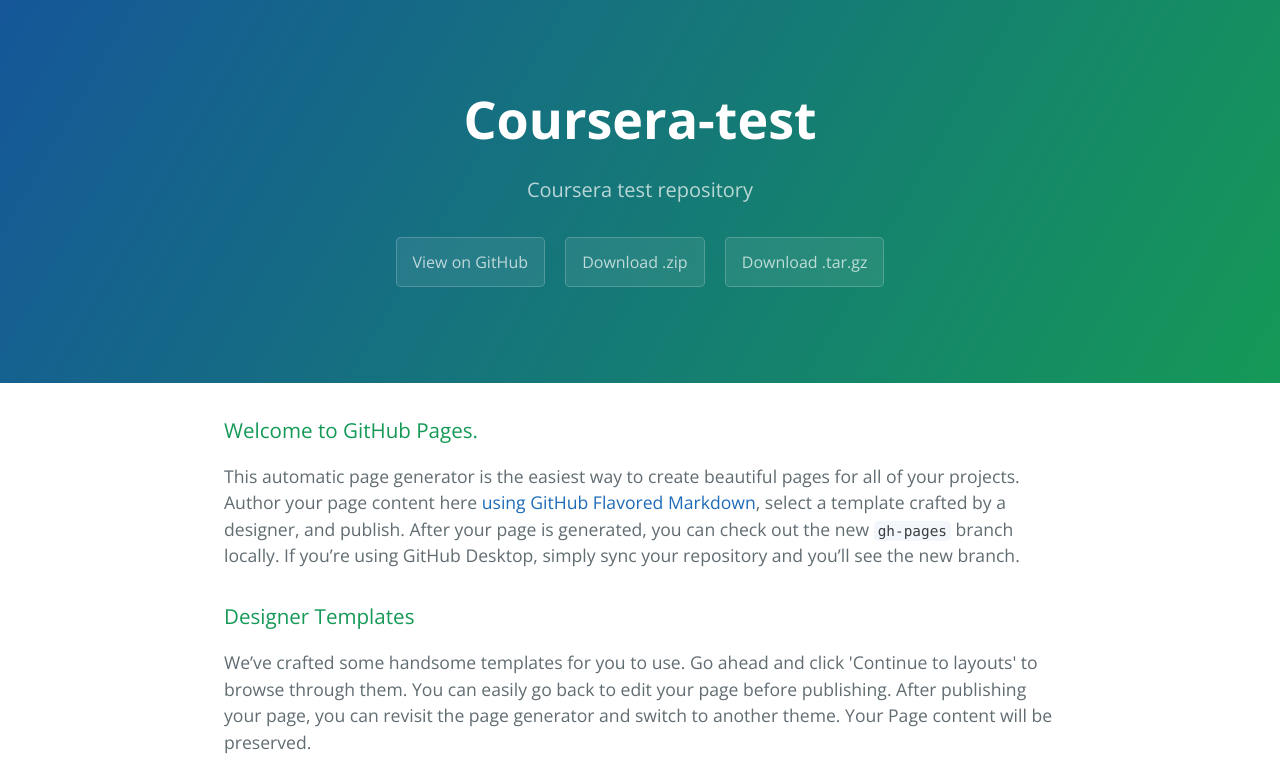
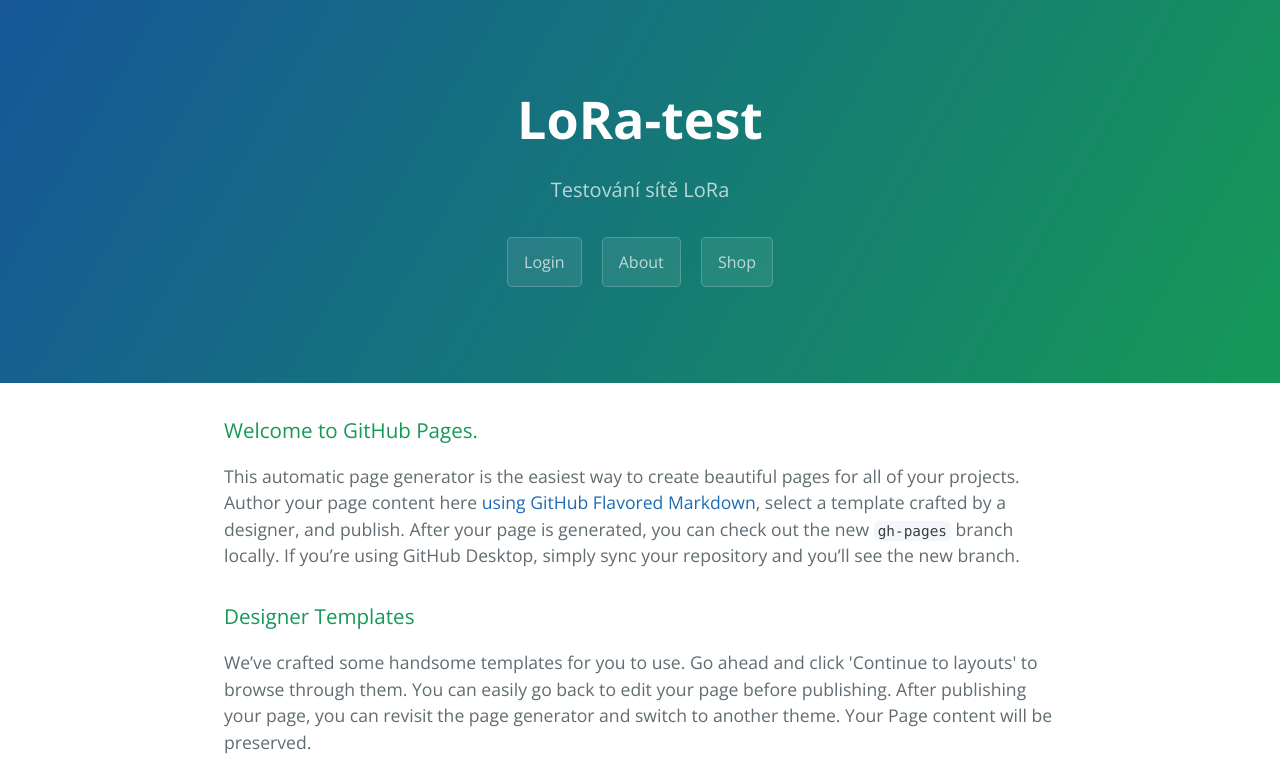
Before and after one commit to marketaj/coursera-test, a plain HTML site: page index.html in a window 1280 px wide. Shown: the top 784 px of the page. Drawn offline with nearby package versions, Linux system fonts and the light colour scheme.

Commit message:
Small changes.

```diff
--- a/index.html
+++ b/index.html
@@ -11,11 +11,11 @@
   </head>
   <body>
     <section class="page-header">
-      <h1 class="project-name">Coursera-test</h1>
-      <h2 class="project-tagline">Coursera test repository</h2>
-      <a href="https://github.com/marketaj/coursera-test" class="btn">View on GitHub</a>
-      <a href="https://github.com/marketaj/coursera-test/zipball/master" class="btn">Download .zip</a>
-      <a href="https://github.com/marketaj/coursera-test/tarball/master" class="btn">Download .tar.gz</a>
+      <h1 class="project-name">LoRa-test</h1>
+      <h2 class="project-tagline">Testování sítě LoRa</h2>
+      <a href="https://marketaj.github.io/coursera-test/" class="btn">Login</a>
+      <a href="https://marketaj.github.io/coursera-test/" class="btn">About</a>
+      <a href="https://marketaj.github.io/coursera-test/" class="btn">Shop</a>
     </section>
 
     <section class="main-content">
```
Also changed, not shown: site/index.html (deleted, +0 -9 lines).
